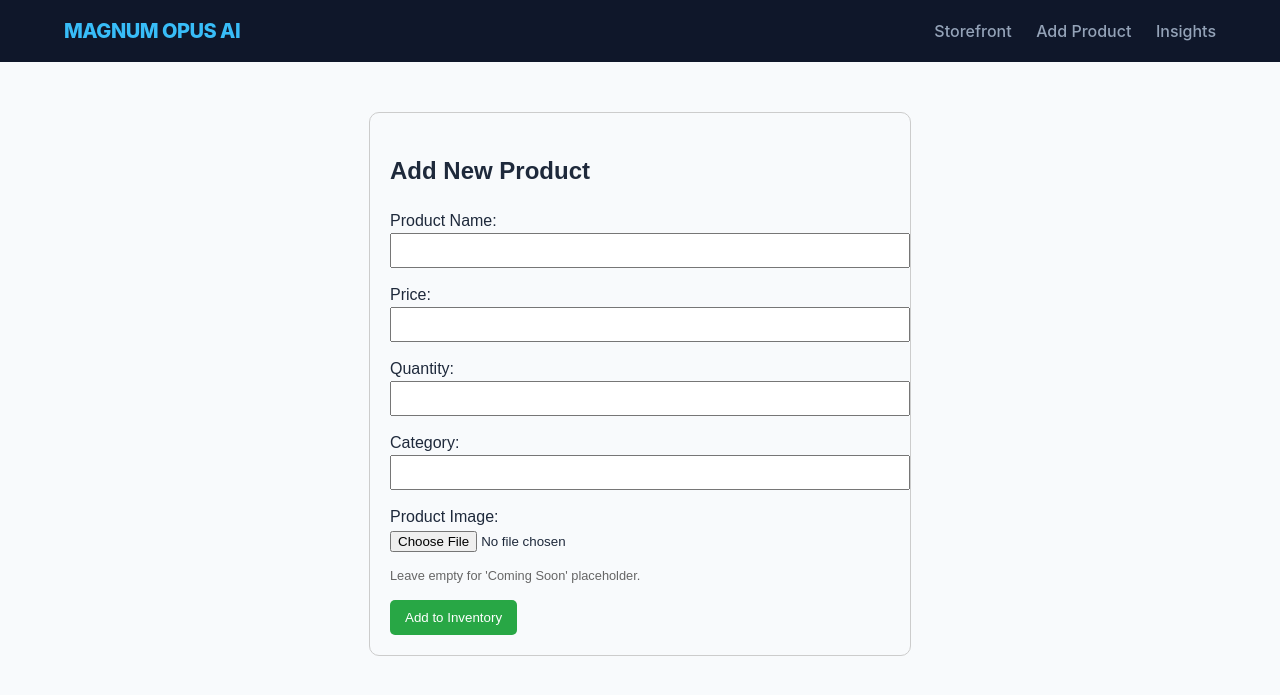
After one commit to Abhayashrestha/super_pos, a Flask app: page /add-product in a window 1280 px wide. The commit adds this page. Shown: the top 695 px of the page. Run offline with Flask 3, Linux system fonts and the light colour scheme.

Commit message:
Implemented secure product upload with image sanitization and persistence

```diff
--- a/app.py
+++ b/app.py
@@ -1,9 +1,15 @@
-from flask import Flask,render_template
-from core.engine import Catalog
-from data.storage import get_connection
+import os
+from flask import Flask, render_template, request, redirect, flash
+from werkzeug.utils import secure_filename
+from data.storage import get_connection, db_add_product # Added your DB function
+from core.engine import Catalog, Product
+
 
 app=Flask(__name__)
-
+app.secret_key = "asdfghjklasdfghjkl"
+UPLOAD_FOLDER = os.path.join('static', 'uploads')
+app.config['UPLOAD_FOLDER'] = UPLOAD_FOLDER
+os.makedirs(UPLOAD_FOLDER, exist_ok=True)
 database=get_connection()
 engine=Catalog(database)
 
@@ -17,5 +23,33 @@ def show_receipt(s_id):
         qr=data_bundle['qr']
     )
 
+@app.route("/add-product",methods=['GET','POST'])
+def add_product():
+    if request.method=='POST':
+        p_name=request.form.get("p_name")
+        p_price=request.form.get("p_price")
+        p_qty=request.form.get('p_qty')
+        p_category=request.form.get("p_category")
+        p_image=request.files.get('p_image')
+        if p_image and p_image.filename != '':
+            filename = secure_filename(p_image.filename)
+            p_image.save(os.path.join(app.config['UPLOAD_FOLDER'], filename))
+        else:
+            filename = 'default.jpg'
+        product=Product(p_name,p_price,p_qty,p_category,filename)
+        engine.add_product(product)
+
+        flash("Product added to inventory!", "success")
+        return redirect('/')
+
+    return render_template('add_product.html')
+
+
+
+
+
+
+
+
 if __name__ == "__main__":
     app.run(debug=True)
--- a/core/model.py
+++ b/core/model.py
@@ -1,10 +1,11 @@
 class Product:
-    def __init__(self,name,price,quantity,category,p_id=None):
+    def __init__(self,name,price,quantity,category,image_path='default.jpg',p_id=None):
         self.p_id=p_id
         self.name=name
         self.price=float(price)
         self.quantity=int(quantity)
         self.category=category
+        self.image_path=image_path
 
     def __str__(self):
         return f"name={self.name},\n price={self.price} \n,quantity={self.quantity},\ncategory={self.category}\n has been added"
--- a/requirements.txt
+++ b/requirements.txt
@@ -1,3 +1,5 @@
 psycopg2-binary
 qrcode[pill]
 flask
+
+werkzeug
--- /dev/null
+++ b/templates/add_product.html
@@ -0,0 +1,40 @@
+{% extends "base.html" %}
+
+{% block content %}
+<div style="max-width: 500px; margin: 50px auto; padding: 20px; border: 1px solid #ccc; border-radius: 10px; font-family: sans-serif;">
+    <h2>Add New Product</h2>
+
+    <form action="/add-product" method="POST" enctype="multipart/form-data">
+
+        <div style="margin-bottom: 15px;">
+            <label>Product Name:</label><br>
+            <input type="text" name="p_name" required style="width: 100%; padding: 8px;">
+        </div>
+
+        <div style="margin-bottom: 15px;">
+            <label>Price:</label><br>
+            <input type="number" step="0.01" name="p_price" required style="width: 100%; padding: 8px;">
+        </div>
+
+        <div style="margin-bottom: 15px;">
+            <label>Quantity:</label><br>
+            <input type="number" name="p_qty" required style="width: 100%; padding: 8px;">
+        </div>
+
+        <div style="margin-bottom: 15px;">
+            <label>Category:</label><br>
+            <input type="text" name="p_category" required style="width: 100%; padding: 8px;">
+        </div>
+
+        <div style="margin-bottom: 15px;">
+            <label>Product Image:</label><br>
+            <input type="file" name="p_image" accept="image/*">
+            <p style="font-size: 0.8em; color: #666;">Leave empty for 'Coming Soon' placeholder.</p>
+        </div>
+
+        <button type="submit" style="background-color: #28a745; color: white; padding: 10px 15px; border: none; border-radius: 5px; cursor: pointer;">
+            Add to Inventory
+        </button>
+    </form>
+</div>
+{% endblock %}
--- a/templates/base.html
+++ b/templates/base.html
@@ -3,25 +3,97 @@
 <head>
     <meta charset="UTF-8">
     <meta name="viewport" content="width=device-width, initial-scale=1.0">
-    <title>Magnum Opus - AI POS</title>
+    <title>AI Inventory System</title>
     <style>
-        body { font-family: sans-serif; margin: 0; background: #f4f4f9; color: #333; }
-        nav { background: #2c3e50; color: white; padding: 1rem; display: flex; justify-content: space-between; }
-        .container { max-width: 800px; margin: 2rem auto; background: white; padding: 2rem; border-radius: 8px; box-shadow: 0 2px 10px rgba(0,0,0,0.1); }
-        .btn { display: inline-block; background: #3498db; color: white; padding: 0.5rem 1rem; text-decoration: none; border-radius: 4px; }
-        .qr-box { text-align: center; margin-top: 2rem; padding: 1rem; border: 2px dashed #ccc; }
+        /* Modern Reset & Base Styles */
+        body {
+            font-family: 'Inter', 'Segoe UI', system-ui, sans-serif;
+            margin: 0;
+            background-color: #f8fafc;
+            color: #1e293b;
+            line-height: 1.5;
+        }
+
+        /* Navigation Bar */
+        nav {
+            background-color: #0f172a;
+            padding: 1rem 5%;
+            display: flex;
+            justify-content: space-between;
+            align-items: center;
+            color: white;
+        }
+
+        nav a {
+            color: #94a3b8;
+            text-decoration: none;
+            margin-left: 20px;
+            font-weight: 500;
+            transition: all 0.2s ease;
+        }
+
+        nav a:hover {
+            color: #f8fafc;
+        }
+
+        .logo {
+            font-size: 1.25rem;
+            font-weight: 800;
+            letter-spacing: -0.5px;
+            color: #38bdf8;
+        }
+
+        /* Content Container */
+        .container {
+            max-width: 1000px;
+            margin: 2rem auto;
+            padding: 0 20px;
+        }
+
+        /* Flash Messages */
+        .alert {
+            padding: 1rem 1.25rem;
+            margin-bottom: 1.5rem;
+            border-radius: 8px;
+            border: 1px solid transparent;
+            font-weight: 500;
+        }
+
+        /* Success looks green/blue, Error looks red */
+        .alert-success {
+            background-color: #f0fdf4;
+            color: #166534;
+            border-color: #bbf7d0;
+        }
+        .alert-error, .alert-danger {
+            background-color: #fef2f2;
+            color: #991b1b;
+            border-color: #fecaca;
+        }
     </style>
 </head>
 <body>
+
     <nav>
-        <strong>Magnum Opus POS</strong>
+        <div class="logo">MAGNUM OPUS AI</div>
         <div>
-            <a href="/" style="color:white; margin-left:10px;">Store</a>
-            <a href="/seller" style="color:white; margin-left:10px;">Admin</a>
+            <a href="/">Storefront</a>
+            <a href="/add-product">Add Product</a>
+            <a href="/insights">Insights</a>
         </div>
     </nav>
+
     <div class="container">
+        {% with messages = get_flashed_messages(with_categories=true) %}
+          {% if messages %}
+            {% for category, message in messages %}
+              <div class="alert alert-{{ category }}">{{ message }}</div>
+            {% endfor %}
+          {% endif %}
+        {% endwith %}
+
         {% block content %}{% endblock %}
     </div>
+
 </body>
 </html>
```
Also changed, not shown: data/storage.py (+9 -3 lines).
